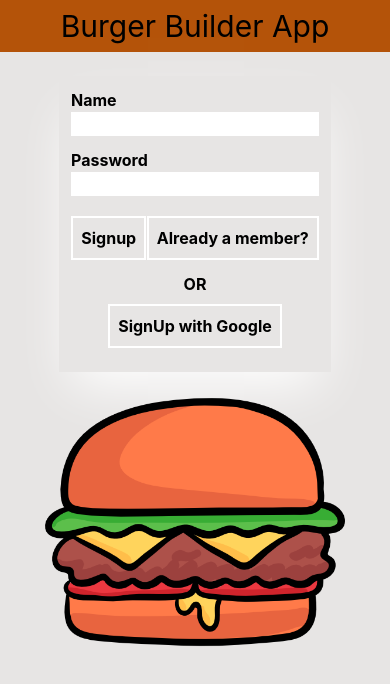
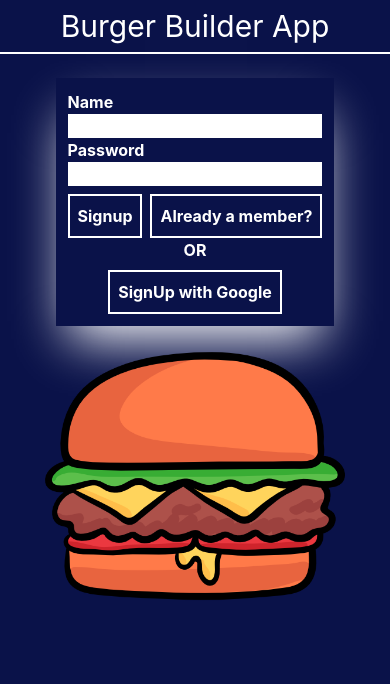
Before and after one commit to jojimanos/burger_builder, a Next.js app: page /signup in a window 390 px wide. Shown: the top 684 px of the page. Built offline with nearby package versions, Linux system fonts and the light colour scheme.

Commit message:
Hide password, styles on signup page, responsive design

```diff
--- a/src/components/authForm.tsx
+++ b/src/components/authForm.tsx
@@ -17,6 +17,7 @@
     otherMode: string;
     googleMode: string;
   };
+  // signInType: string | undefined
 };
 
 const Form: React.FC<FormProps> = ({
@@ -29,6 +30,7 @@
   passwordError,
   route,
   text,
+  // signInType
 }) => {
   const router = useRouter();
 
--- a/src/components/input.tsx
+++ b/src/components/input.tsx
@@ -11,7 +11,7 @@
       <label className="inputText">{text}</label>
       <input
         className="input"
-        type="text"
+        type={text}
         onChange={(e) => setField(e.target.value)}
       />
     </div>
--- a/src/pages/signup.tsx
+++ b/src/pages/signup.tsx
@@ -80,8 +80,8 @@
 
   return (
     <div>
-      <div className="bg-stone-200 min-h-screen max-h-max">
-        <h1 className="text-center p-2 text-3xl bg-amber-700">
+      <div className="authContainer">
+        <h1 className="navbar">
           Burger Builder App
         </h1>
         <MediaQuery maxWidth={640}>
@@ -100,7 +100,7 @@
                 otherMode: "Already a member?",
                 googleMode: "SignUp with Google",
               }}
-              signInType={signInType}
+              // signInType={signInType}
             />
             <div className="flex justify-center">
               <Image
@@ -144,7 +144,7 @@
                   otherMode: "Already a member?",
                   googleMode: "SignUp with Google",
                 }}
-                signInType={signInType}
+                // signInType={signInType}
               />
             </div>
             <div className="flex self-end justify-start">
--- a/src/styles/components.css
+++ b/src/styles/components.css
@@ -35,6 +35,7 @@
 .authButtonContainer {
   display: grid;
   grid-template-columns: auto auto;
+  column-gap: 0.5rem;
   grid-template-rows: auto;
   place-items: center;
 }
@@ -49,11 +50,17 @@
 
 .inputContainer {
   display: grid;
-  grid-column: auto;
+  grid-column: 100%;
+  /* display: flex; */
+  /* flex-direction: column; */
 }
 
 .inputText {
   font-weight: 700;
+}
+
+.input {
+  width: auto
 }
 
 .input:focus {
@@ -63,8 +70,7 @@
 .form {
   box-shadow: 0 25px 50px -12px white;
   padding: 0.75rem;
-  display: grid;
-  grid-row: auto;
+  /* grid-row: auto; */
   gap: 0.75rem;
 }
 
@@ -74,6 +80,8 @@
   padding-bottom: 0.5;
   padding-left: 1rem;
   padding-right: 1rem;
+  display: flex;
+  flex-direction: column;
 }
 
 @media screen and (min-width: 641px) {
```
